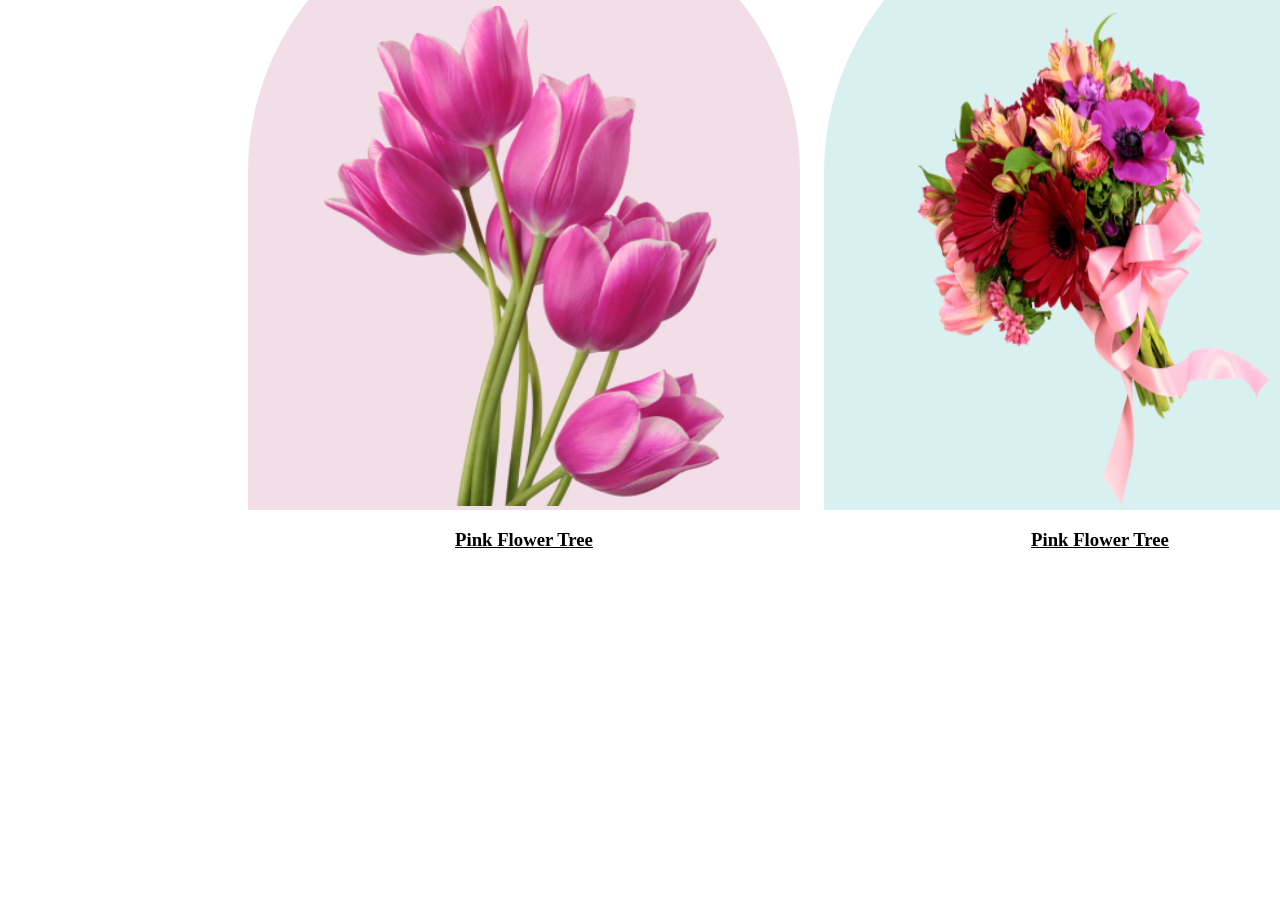
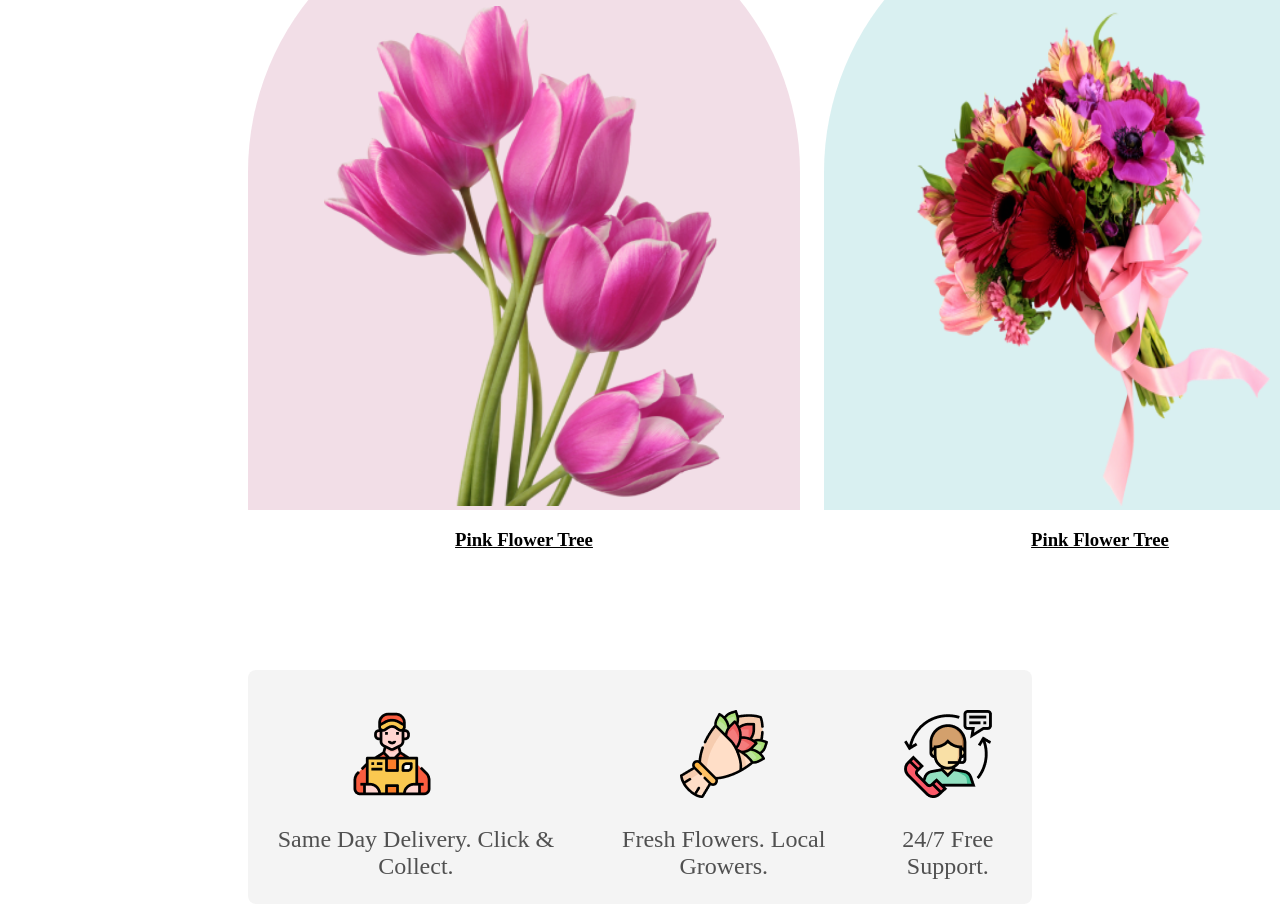
Before and after one commit to shuvo3316/flower-shop, a plain HTML site: page index.html in a window 1280 px wide. Shown: the part 1328-2240 px from the top of the page. Before the commit the page ends 1998 px from the top, so only its background shows below. Drawn offline with Linux system fonts and the light colour scheme.

Commit message:
main section 2 commit

```diff
--- a/index.html
+++ b/index.html
@@ -55,6 +55,34 @@
 
             </div>
         </section>
+        <section class="support1" >
+            <div class="support">
+                <div>
+                <div class="type1">
+                    <img class="img1"  src="Flower Asset/Group 57.png" alt="">
+
+
+                </div>
+                <p class="t1">Same Day Delivery. Click & Collect.</p></div>
+            <div>
+                <div class="type1" style="text-align: center;">
+                    <img class="img2"   src="Flower Asset/Group 58.png" alt="">
+
+
+
+                </div>
+                <p class="t1">Fresh Flowers. Local Growers.</p></div>
+            <div>
+                <div class="type1" style="text-align: center;">
+                    <img class="img3"   src="Flower Asset/Group 59.png" alt="">
+
+
+                </div>
+                <p class="t1">24/7 Free Support.</p></div>
+            </div>
+        </section>
+
+        <section></section>
     </main>
     <footer>
 
--- a/styles/online-flower-shop.css
+++ b/styles/online-flower-shop.css
@@ -126,7 +126,67 @@ body {
     height: 500px;
 }
 
-.featured{
+.featured {
     margin-top: 100px;
     margin-bottom: 100px;
 }
+
+.support{
+    display: flex;
+    justify-content: space-around;
+}
+
+.type1 {
+    align-items: center;
+}
+
+.img1 {
+    /* /* width: 88px;
+    height: 88px;
+    align-items: center;
+    justify-content: center; */
+    margin-left: 100px; */
+    text-align: center;
+}
+/* .img2 {
+    width: 88px;
+    height: 88px;
+    align-items: center;
+    justify-content: center;
+    margin-left: 100px;
+
+} */
+.img3 {
+    /* width: 88px;
+    height: 88px;
+    align-items: center;
+    justify-content: center;
+    margin-left: 50px; */
+    text-align: center;
+}
+
+.support {
+
+
+
+    padding-top: 40px;
+    /* gap: 70px; */
+}
+
+.support{
+
+    border-radius: 8px;
+    background: rgba(39, 39, 39, 0.05);
+    /* margin: 128px 240px 0px 240px; */
+    align-items: center;
+    margin-left: 240px;
+    margin-right: 240px;
+}
+.t1{
+    color: rgba(39, 39, 39, 0.80);
+text-align: center;
+font-size: 24px;
+}
+support1{
+    margin-bottom: 100px;
+}
```
